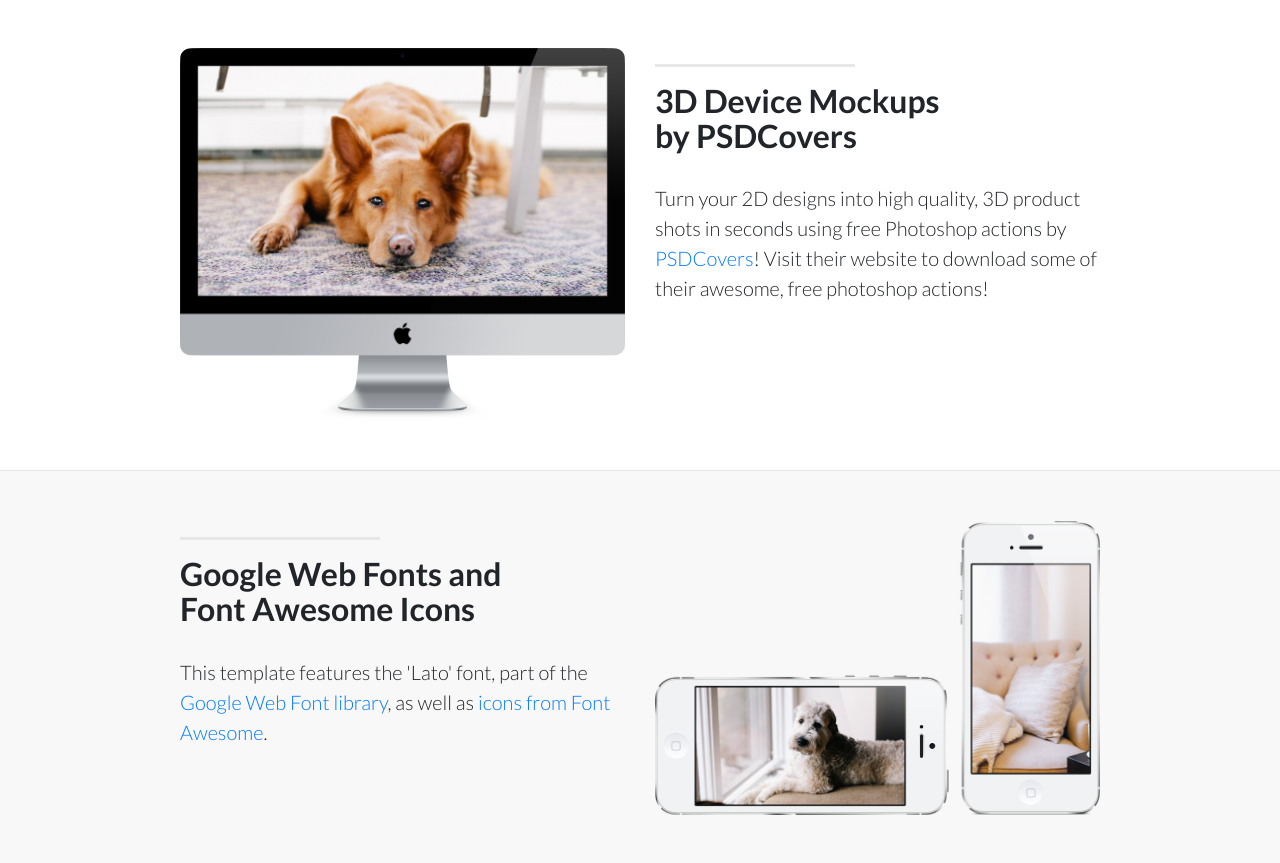
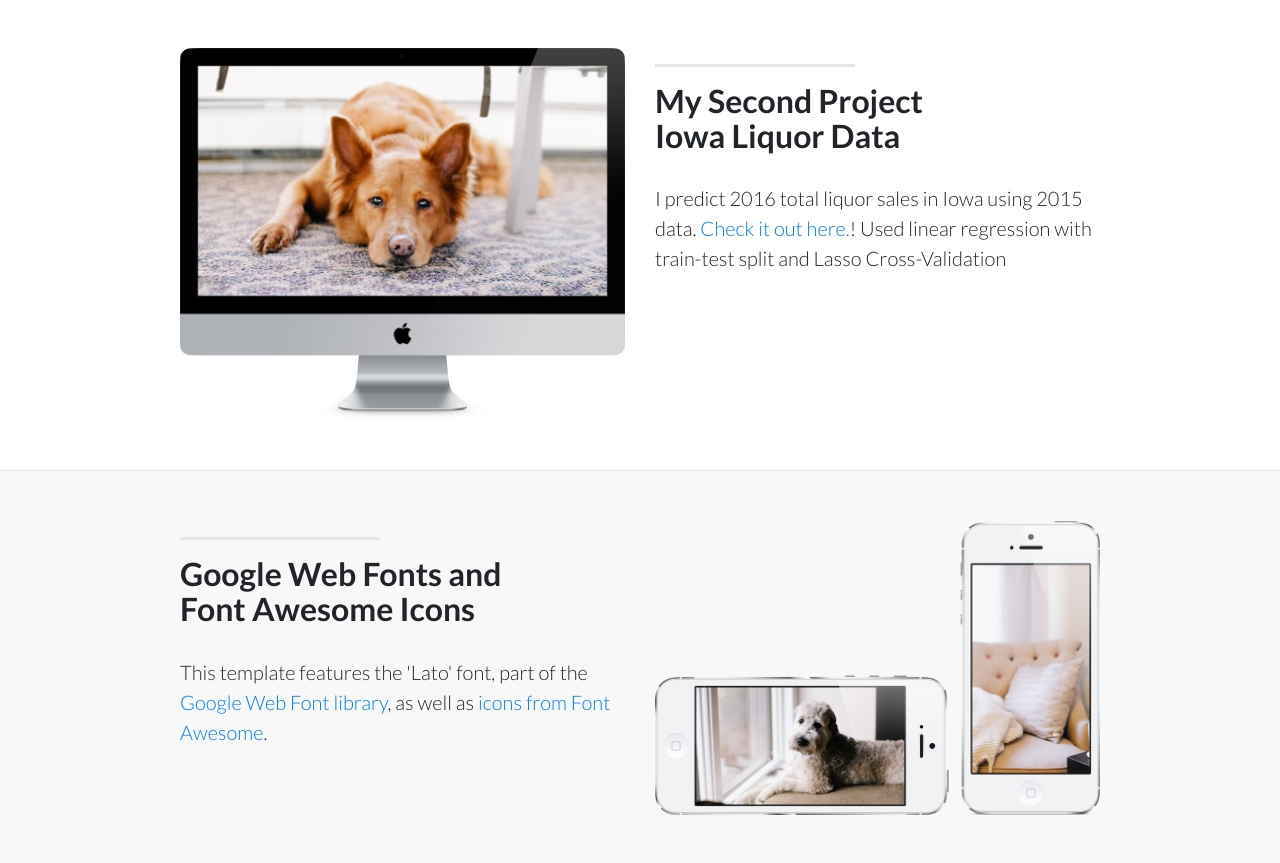
Before and after one commit to adajax/ga-test-site, a website: page index.html in a window 1280 px wide. Shown: the part 1232-2095 px from the top of the page. Drawn offline with Linux system fonts and the light colour scheme.

Commit message:
Updates for project 2

```diff
--- a/index.html
+++ b/index.html
@@ -110,9 +110,9 @@
           <div class="col-lg-5 mr-auto order-lg-2">
             <hr class="section-heading-spacer">
             <div class="clearfix"></div>
-            <h2 class="section-heading">3D Device Mockups<br>by PSDCovers</h2>
-            <p class="lead">Turn your 2D designs into high quality, 3D product shots in seconds using free Photoshop actions by
-              <a target="_blank" href="http://www.psdcovers.com/">PSDCovers</a>! Visit their website to download some of their awesome, free photoshop actions!</p>
+            <h2 class="section-heading">My Second Project<br>Iowa Liquor Data</h2>
+            <p class="lead">I predict 2016 total liquor sales in Iowa using 2015 data.
+              <a target="_blank" href="https://git.generalassemb.ly/adajax/project2final">Check it out here.</a>! Used linear regression with train-test split and Lasso Cross-Validation</p>
           </div>
           <div class="col-lg-5 ml-auto order-lg-1">
             <img class="img-fluid" src="img/dog.png" alt="">
```
